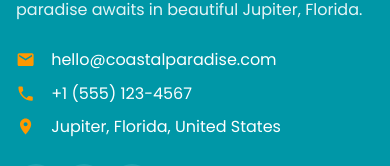
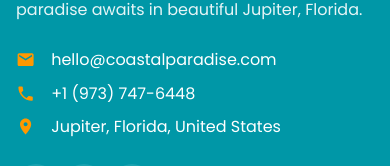
Before and after one commit to ahmadniaz/coastal-paradise, a Next.js app: page /contact in a window 390 px wide. Shown: the part 2616-2782 px from the top of the page. Built offline with nearby package versions, Linux system fonts and the light colour scheme.

Commit message:
fixed phone number

```diff
--- a/src/app/contact/page.tsx
+++ b/src/app/contact/page.tsx
@@ -33,7 +33,7 @@ const contactInfo = [
   {
     icon: Phone,
     title: 'Phone',
-    value: '+1 (555) 123-4567',
+    value: '+1 (973) 747-6448',
     description: 'Call us for immediate assistance',
     href: 'tel:+15551234567',
   },
--- a/src/components/layout/Footer/index.tsx
+++ b/src/components/layout/Footer/index.tsx
@@ -73,7 +73,7 @@ export default function Footer() {
     {
       icon: Phone,
       label: 'Phone',
-      value: '+1 (555) 123-4567',
+      value: '+1 (973) 747-6448',
       href: 'tel:+15551234567',
     },
     {
```
